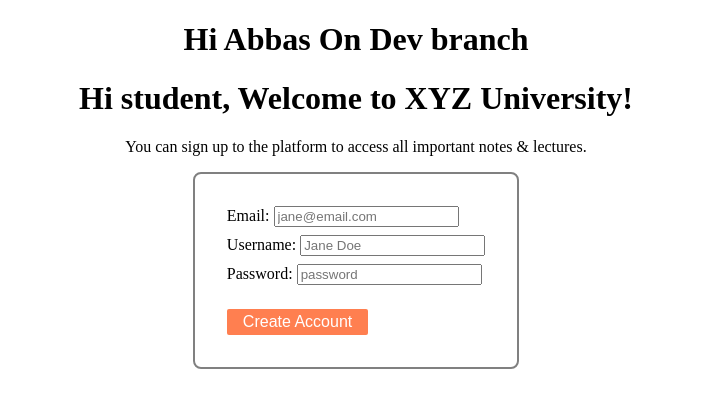
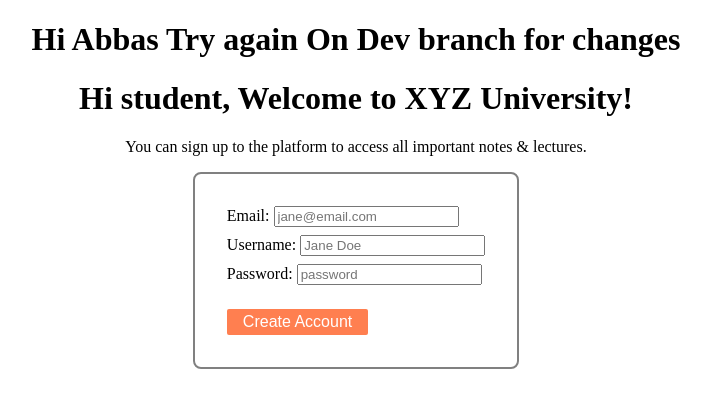
Before and after one commit to syed1muhammad0abbas2kazmi3/Registration-Form-CICD-, a website: page frontend/index.html in a window 1280 px wide. Shown: the whole page, without its empty margins (284-995 px from the left). Drawn offline with Linux system fonts and the light colour scheme.

Commit message:
again modified

```diff
--- a/frontend/index.html
+++ b/frontend/index.html
@@ -7,7 +7,7 @@
     <title>Home Page</title>
 </head>
 <body>
-	<h1>Hi Abbas On Dev branch</h1>
+	<h1>Hi Abbas Try again On Dev branch for changes</h1>
     <h1>Hi student, Welcome to XYZ University!</h1>
     <p>You can sign up to the platform to access all important notes & lectures.</p>
 
```
